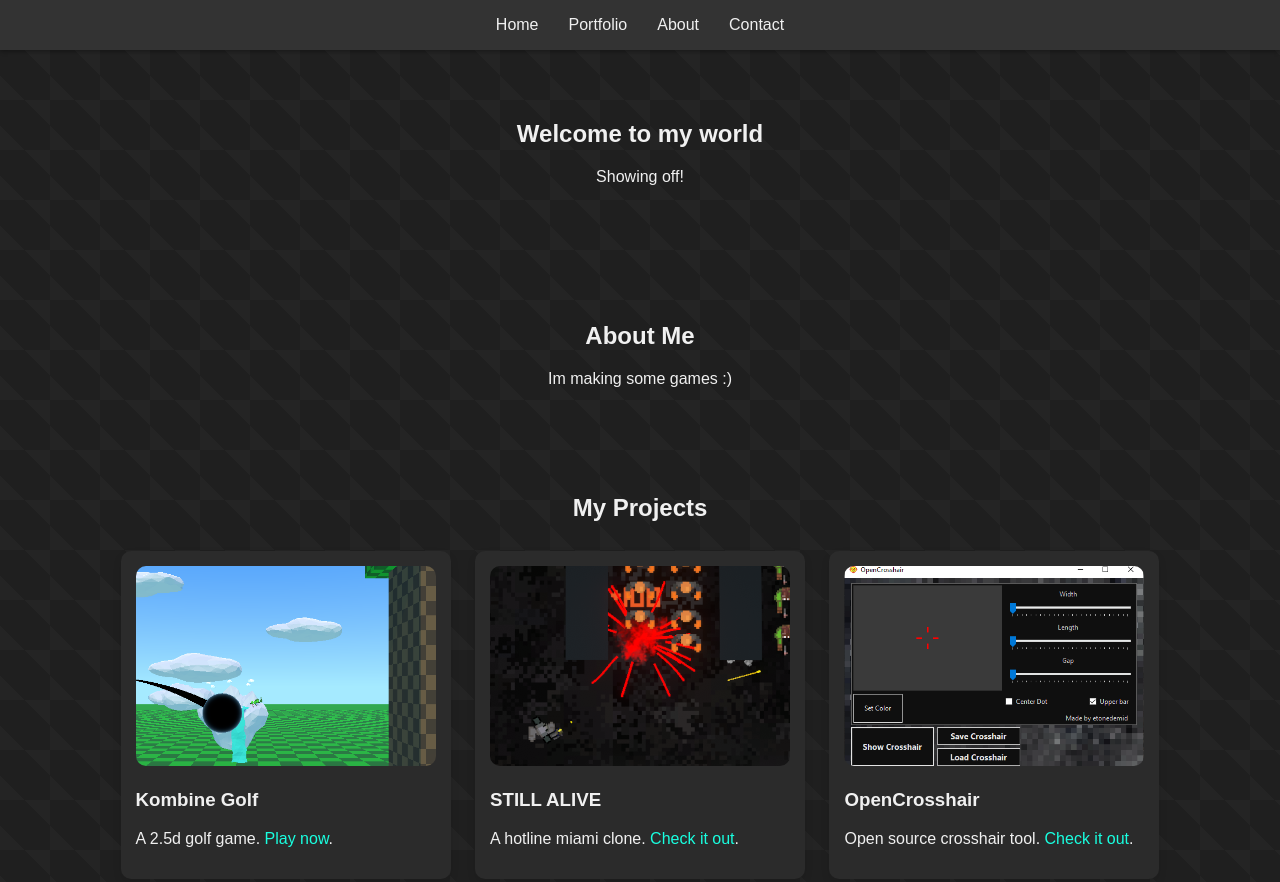
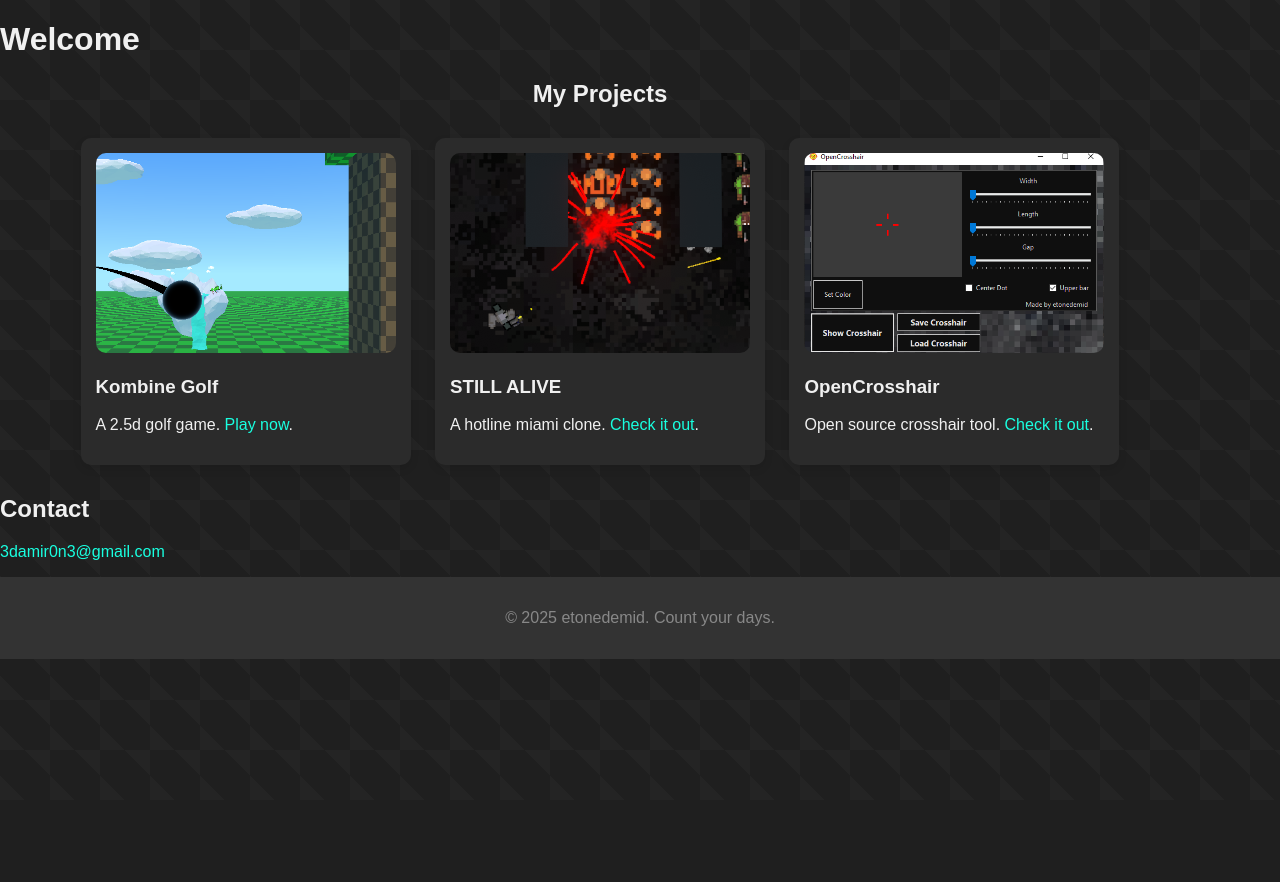
Before and after one commit to etonedemid/etonedemid.github.io, a plain HTML site: page index.html in a window 1280 px wide. Shown: the top 882 px of the page. After the commit the page ends 800 px from the top, so only its background shows below. Drawn offline with Linux system fonts and the light colour scheme.

Commit message:
deleted cringe

```diff
--- a/index.html
+++ b/index.html
@@ -3,36 +3,16 @@
 <head>
   <meta charset="UTF-8">
   <meta name="viewport" content="width=device-width, initial-scale=1.0">
-  <title>Find me</title>
+  <title>etonedemid</title>
   <link rel="icon" href="img/etonedemid.png">
   <link rel="stylesheet" href="css/style1.css">
-  <meta name="description" content="Personal website of Demid, showcasing projects like Kombine Golf, STILL ALIVE, and OpenCrosshair.">
+  <meta name="description" content="etonedemid prof">
 
 </head>
 <body>
-  <header>
-    <nav>
-      <ul>
-        <li><a href="#home">Home</a></li>
-        <li><a href="#portfolio">Portfolio</a></li>
-        <li><a href="#about">About</a></li>
-        <li><a href="#contact">Contact</a></li>
-      </ul>
-    </nav>
-  </header>
+  <h1>Welcome</h1>
 
-  <section id="home">
-    <h1>Welcome to my world</h1>
-    <p>Showing off!</p>
-  </section>
 
-  <section id="about">
-    <h2>About Me</h2>
-    <p>Im making some games :)</p>
-
-  </section>
-
-  <section id="portfolio" style="display: flex; flex-wrap: wrap; justify-content: center; padding: 20px;">
     <div class="container" style="max-width: 1200px; text-align: center;">
       <h2>My Projects</h2>
       <div class="project" style="flex: 1; margin: 10px; max-width: 300px; text-align: left; box-shadow: 0 4px 8px rgba(0,0,0,0.1); padding: 15px; border-radius: 10px;">
@@ -51,13 +31,11 @@
         <p>Open source crosshair tool. <a href="https://github.com/etonedemid/OpenCrosshair" target="_blank">Check it out</a>.</p>
       </div>
     </div>
-  </section>
 
 
-  <section id="contact">
     <h2>Contact</h2>
     <p><a href="mailto:3damir0n3@gmail.com">3damir0n3@gmail.com</a></p>
-  </section>
+
 
   <footer>
     <p>&copy; 2025 etonedemid. Count your days.</p>
```
